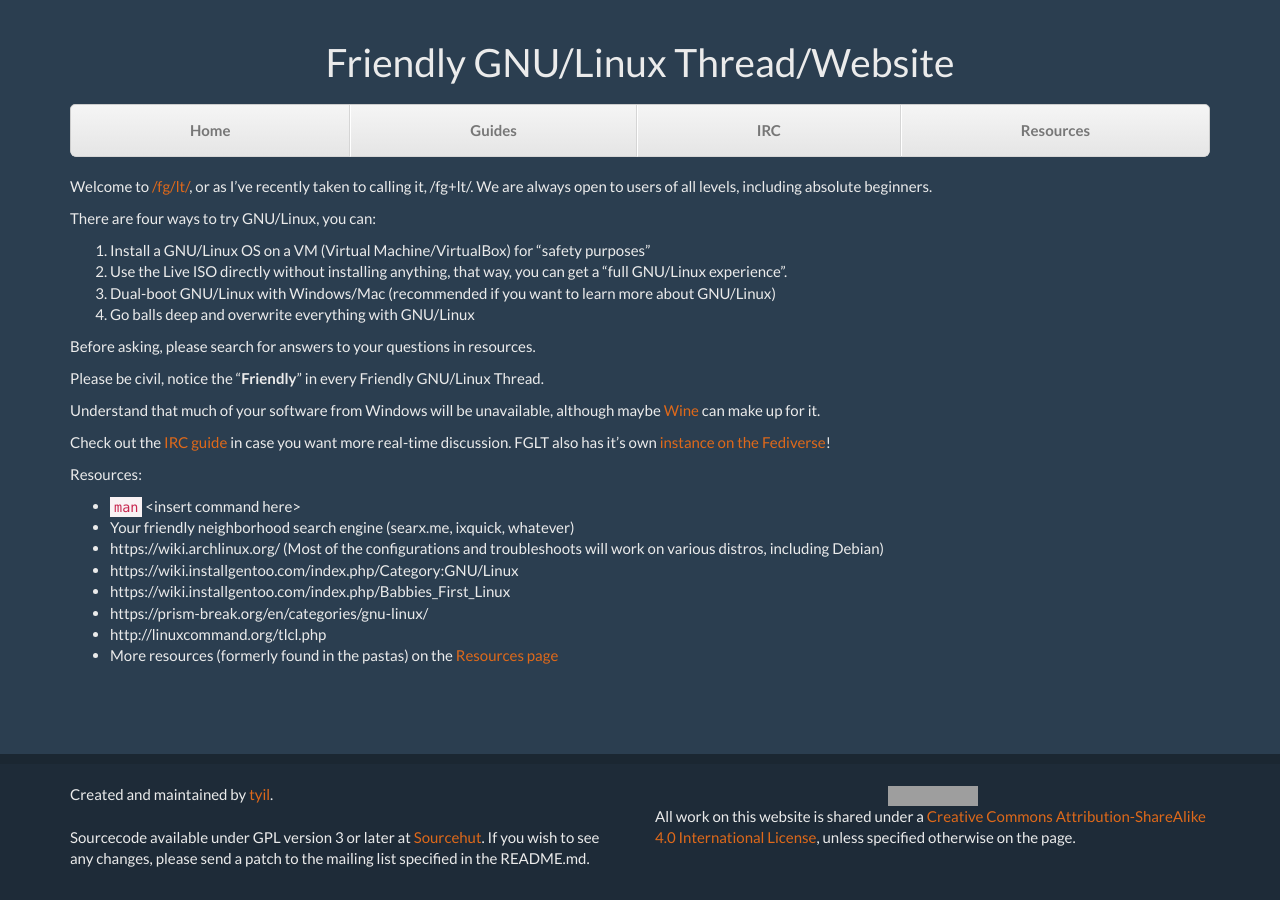
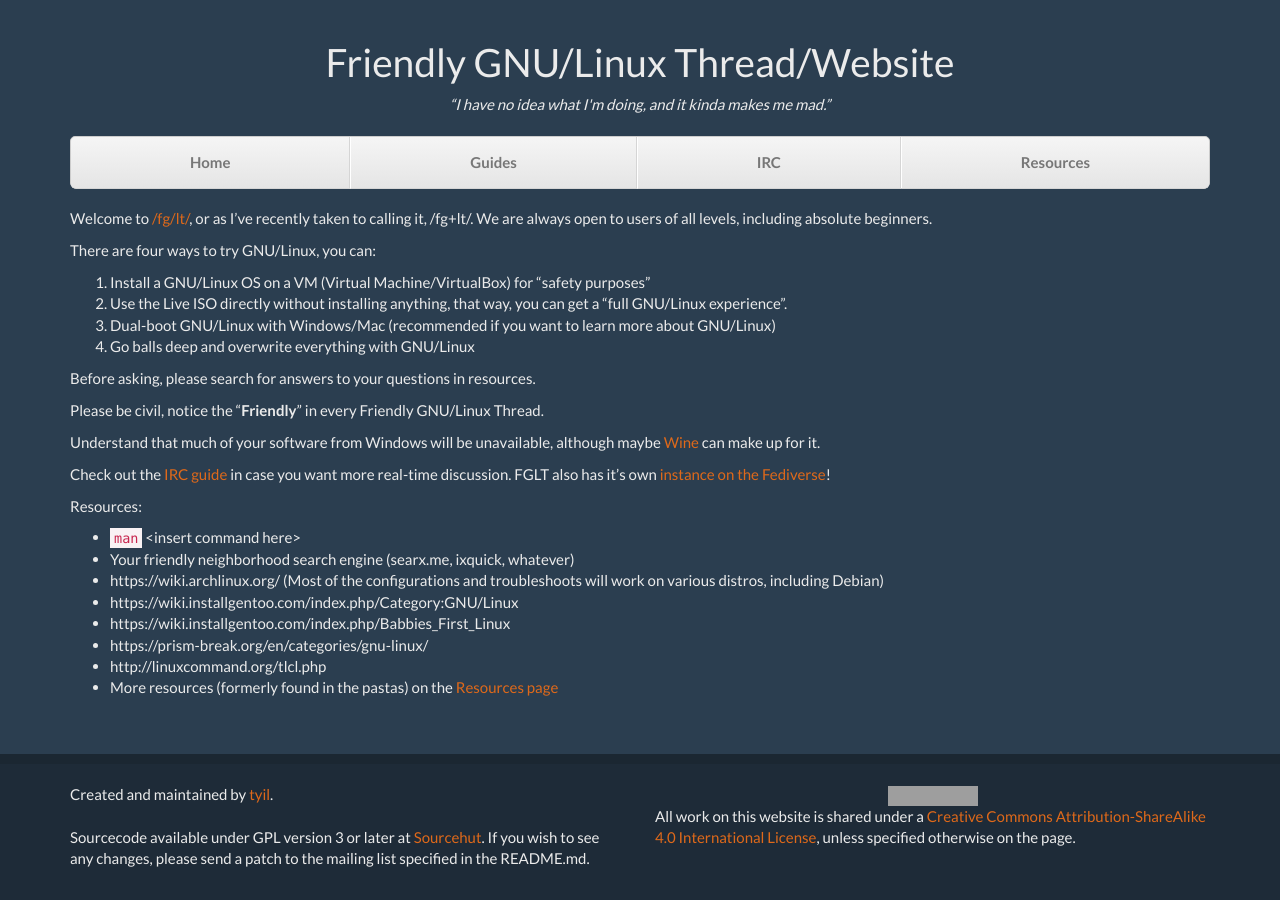
Before and after one commit to scriptkitties/fglt, a Jekyll site: the page built from index.md, in a window 1280 px wide. Built offline with Jekyll 4.4.1, drawn with Linux system fonts in a browser that asks for light colours; grey boxes are pictures that could not be loaded.

Commit message:
Add a site motto from a quote from ShadowM00n
> <+tejr> >I have no idea what I’m doing, and it kind of makes me mad.
> <+tejr> ShadowM00n: How would you feel about this being the byline for
> #sqt?  Under the site heading
> <+tejr> Just the quote, no attribution
> <+ShadowM00n> haha
> <+ShadowM00n> go for it
> <+tejr> Great, thanks

```diff
--- a/_includes/header.html
+++ b/_includes/header.html
@@ -1 +1,4 @@
 <h1 class="text-center">{{ site.title }}</h3>
+<aside id="motto">
+	<q>I have no idea what I'm doing, and it kinda makes me mad.</q>
+</aside>
--- a/assets/css/main.css
+++ b/assets/css/main.css
@@ -3,6 +3,11 @@ body {
 	display: flex;
 	flex-direction: column;
 	min-height: 100vh;
+}
+
+header #motto {
+	font-style: italic;
+	text-align: center;
 }
 
 .footer {
```
